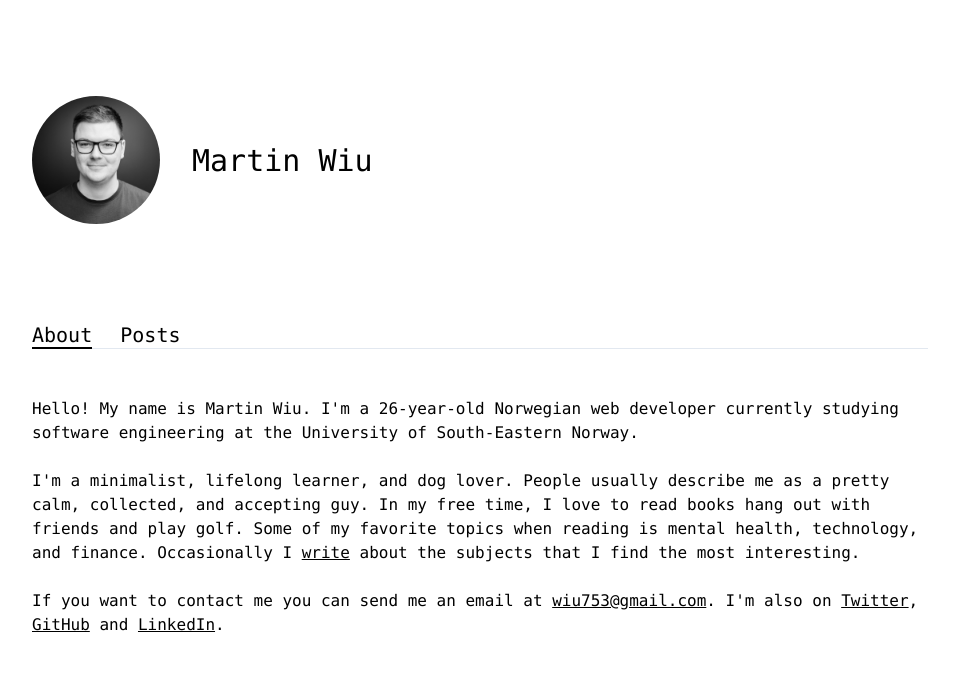
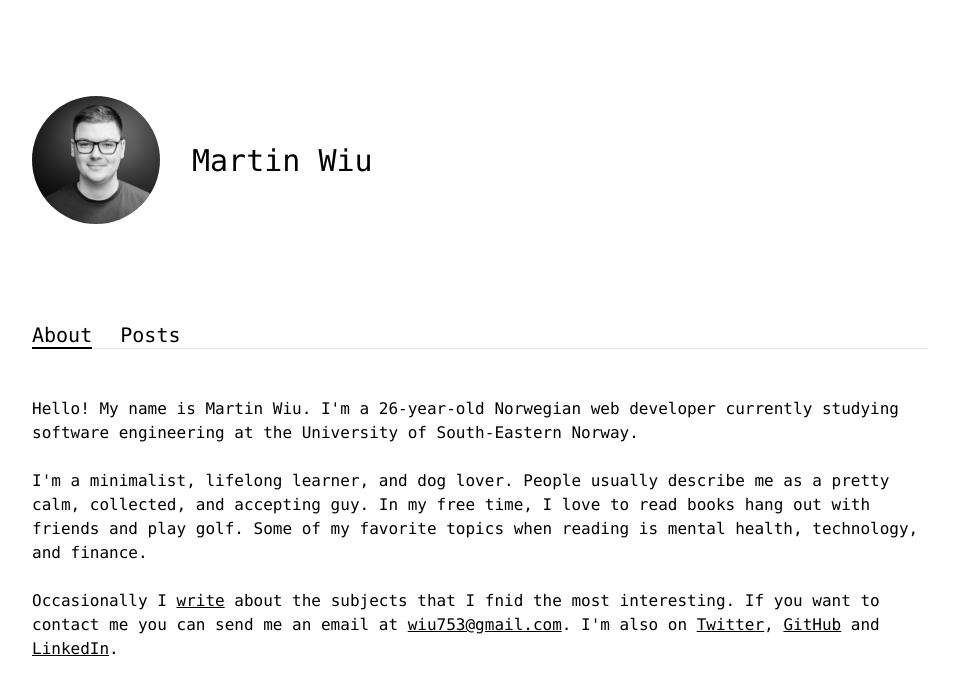
Before and after one commit to wiu753/martinwiu.com, a Nuxt app: page / in a window 1280 px wide. Shown: the top 694 px of the page, without its empty margins (160-1119 px from the left). Built offline with nearby package versions, Linux system fonts and the light colour scheme; what @tailwindcss/ui would draw is missing.

Commit message:
Update text

```diff
--- a/pages/index.vue
+++ b/pages/index.vue
@@ -10,12 +10,12 @@
       me as a pretty calm, collected, and accepting guy. In my free time, I love
       to read books hang out with friends and play golf. Some of my favorite
       topics when reading is mental health, technology, and finance.
+    </p>
+    <p>
       Occasionally I
       <nuxt-link class="underline" to="/posts">write</nuxt-link> about the
-      subjects that I find the most interesting.
-    </p>
-    <p>
-      If you want to contact me you can send me an email at
+      subjects that I fnid the most interesting. If you want to contact me you
+      can send me an email at
       <a class="underline" href="mailto:wiu753@gmail.com">wiu753@gmail.com</a>.
       I'm also on
       <a href="https://www.twitter.com/wiu753" class="underline">Twitter</a>,
@@ -30,6 +30,8 @@
   </main>
 </template>
 
+
+
 <script>
 export default {
   transition(to, from) {
```
